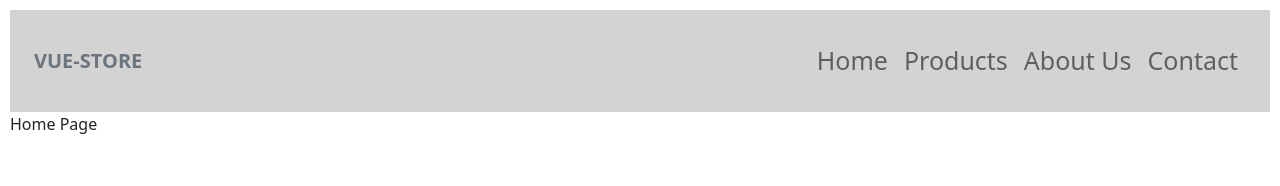
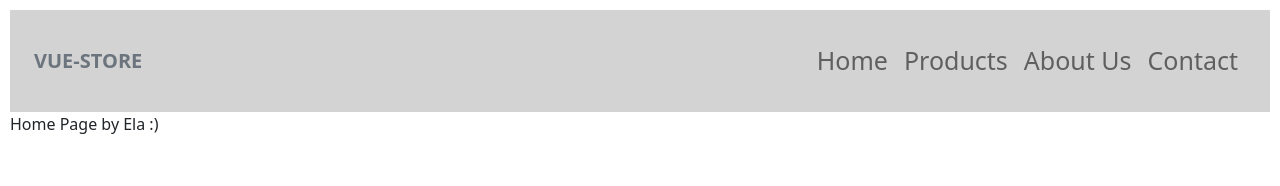
Before and after one commit to marcinel123/vue-store, a Vue app: page / in a window 1280 px wide. Shown: the top 186 px of the page. Built offline with nearby package versions, Linux system fonts and the light colour scheme.

Commit message:
deploying process

```diff
--- a/src/components/HomePage.vue
+++ b/src/components/HomePage.vue
@@ -1,6 +1,6 @@
 <template>
 
-  Home Page
+  Home Page by Ela :)
 
 </template>
 
--- a/vue.config.js
+++ b/vue.config.js
@@ -1,4 +1,5 @@
 const { defineConfig } = require('@vue/cli-service')
 module.exports = defineConfig({
+  publicPath: "/vue-store/",
   transpileDependencies: true
 })
```
